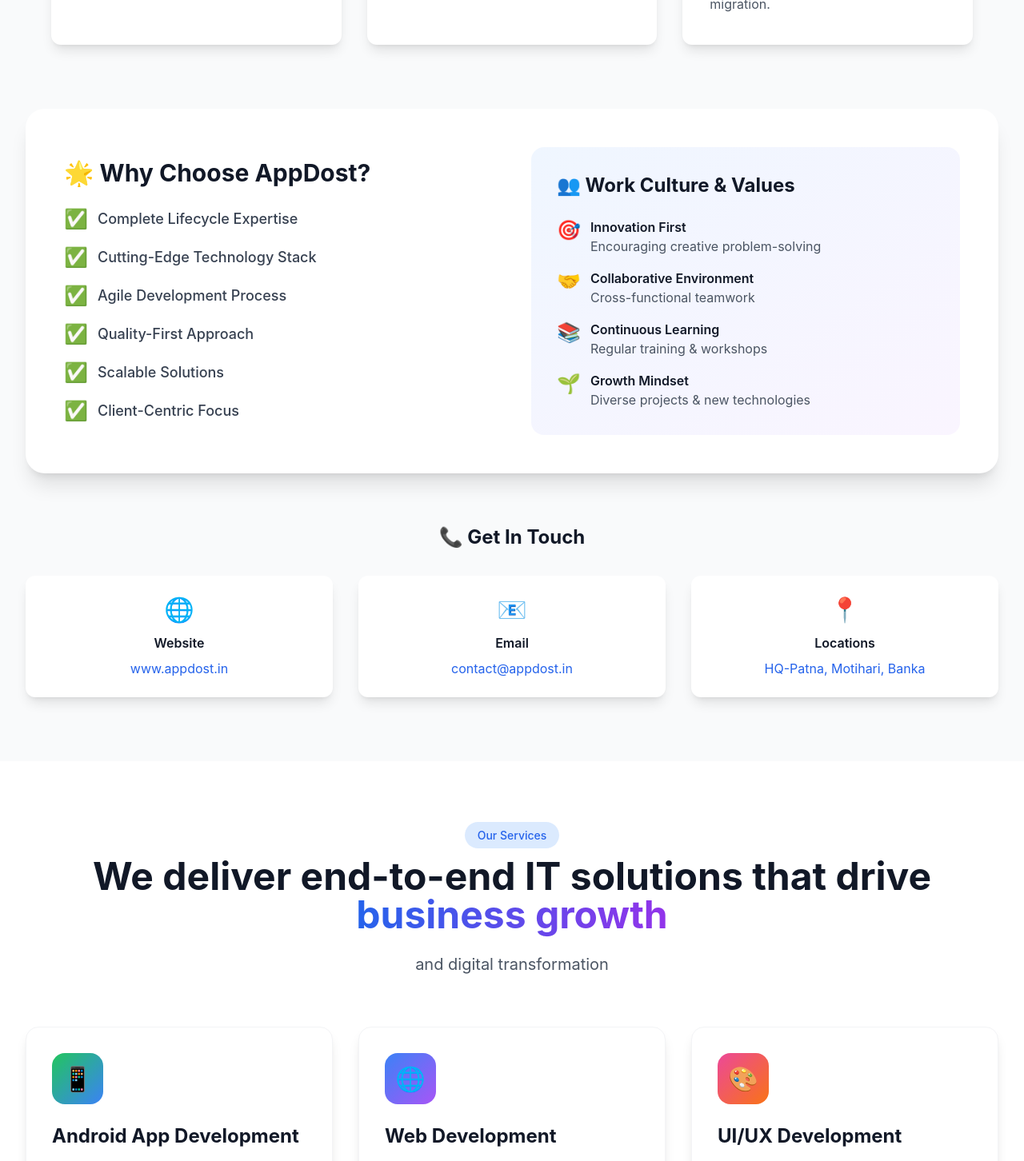
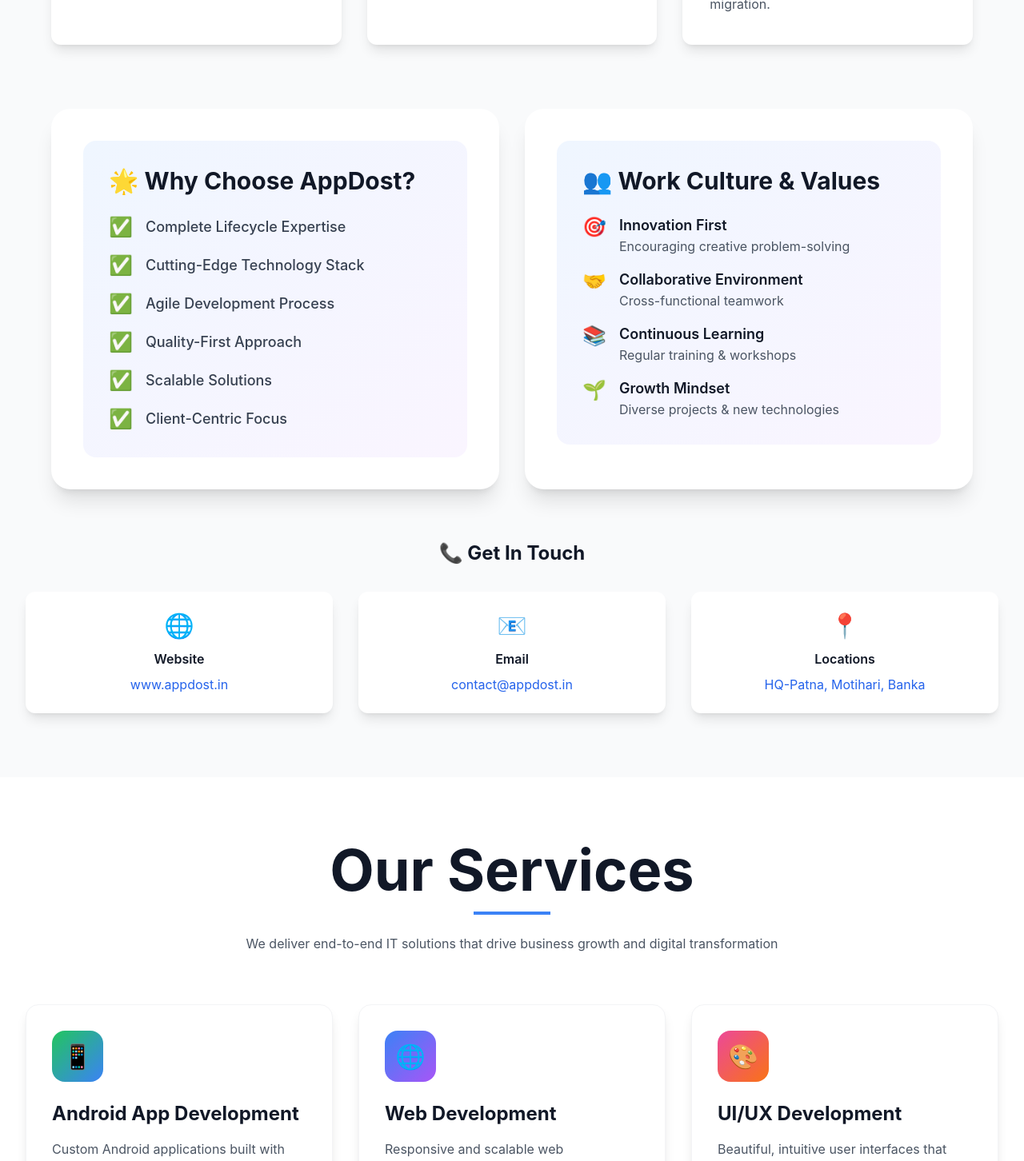
Before and after one commit to khushiraghuvanshi84-sudo/My_appdost, a React (Create React App) app: page / in a window 1280 px wide. Shown: the part 1720-3172 px from the top of the page at 80% size. Built offline with nearby package versions, Linux system fonts and the light colour scheme.

Commit message:
I have increased the size of all navbars sections.

```diff
--- a/src/components/About.tsx
+++ b/src/components/About.tsx
@@ -78,52 +78,58 @@
           </div>
         </div>
 
-        {/* Why Choose Us */}
-        <div className="bg-white rounded-3xl p-8 lg:p-12 shadow-xl">
-          <div className="grid lg:grid-cols-2 gap-12 items-center">
-            <div>
+        {/* Why Choose Us - Horizontal Layout */}
+        <div className="max-w-6xl mx-auto">
+          <div className="grid lg:grid-cols-2 gap-8">
+            {/* Why Choose AppDost? Card */}
+            <div className="bg-white rounded-3xl p-8 lg:p-10 shadow-xl">
+              <div className="bg-gradient-to-br from-blue-50 to-purple-50 rounded-2xl p-8">
                 <h3 className="text-3xl font-bold text-gray-900 mb-6">
                   🌟 Why Choose AppDost?
                 </h3>
                 <div className="space-y-4">
                   {values.map((value, index) => (
-                  <div key={index} className="flex items-center space-x-3">
+                    <div key={index} className="flex items-center space-x-4">
                       <span className="text-2xl">{value.icon}</span>
                       <span className="text-lg text-gray-700 font-medium">{value.text}</span>
                     </div>
                   ))}
                 </div>
               </div>
+            </div>
 
+            {/* Work Culture & Values Card */}
+            <div className="bg-white rounded-3xl p-8 lg:p-10 shadow-xl">
               <div className="bg-gradient-to-br from-blue-50 to-purple-50 rounded-2xl p-8">
-              <h4 className="text-2xl font-bold text-gray-900 mb-6">👥 Work Culture & Values</h4>
+                <h4 className="text-3xl font-bold text-gray-900 mb-6">👥 Work Culture & Values</h4>
                 <div className="space-y-4">
-                <div className="flex items-start space-x-3">
+                  <div className="flex items-start space-x-4">
                     <span className="text-2xl">🎯</span>
                     <div>
-                    <div className="font-semibold text-gray-900">Innovation First</div>
-                    <div className="text-gray-600">Encouraging creative problem-solving</div>
+                      <div className="font-semibold text-gray-900 text-lg">Innovation First</div>
+                      <div className="text-gray-600 text-base">Encouraging creative problem-solving</div>
                     </div>
                   </div>
-                <div className="flex items-start space-x-3">
+                  <div className="flex items-start space-x-4">
                     <span className="text-2xl">🤝</span>
                     <div>
-                    <div className="font-semibold text-gray-900">Collaborative Environment</div>
-                    <div className="text-gray-600">Cross-functional teamwork</div>
+                      <div className="font-semibold text-gray-900 text-lg">Collaborative Environment</div>
+                      <div className="text-gray-600 text-base">Cross-functional teamwork</div>
                     </div>
                   </div>
-                <div className="flex items-start space-x-3">
+                  <div className="flex items-start space-x-4">
                     <span className="text-2xl">📚</span>
                     <div>
-                    <div className="font-semibold text-gray-900">Continuous Learning</div>
-                    <div className="text-gray-600">Regular training & workshops</div>
+                      <div className="font-semibold text-gray-900 text-lg">Continuous Learning</div>
+                      <div className="text-gray-600 text-base">Regular training & workshops</div>
                     </div>
                   </div>
-                <div className="flex items-start space-x-3">
+                  <div className="flex items-start space-x-4">
                     <span className="text-2xl">🌱</span>
                     <div>
-                    <div className="font-semibold text-gray-900">Growth Mindset</div>
-                    <div className="text-gray-600">Diverse projects & new technologies</div>
+                      <div className="font-semibold text-gray-900 text-lg">Growth Mindset</div>
+                      <div className="text-gray-600 text-base">Diverse projects & new technologies</div>
+                    </div>
                   </div>
                 </div>
               </div>
--- a/src/components/Contact.tsx
+++ b/src/components/Contact.tsx
@@ -55,19 +55,12 @@
       <div className="container mx-auto px-4 lg:px-8">
         {/* Header */}
         <div className="text-center mb-16">
-          <div className="inline-block mb-4">
-            <span className="bg-blue-100 text-blue-600 px-4 py-2 rounded-full text-sm font-medium">
-              Contact Us
-            </span>
-          </div>
-          <h2 className="text-4xl lg:text-5xl font-bold text-gray-900 mb-6">
-            Ready to Start Your{' '}
-            <span className="bg-gradient-to-r from-blue-600 to-purple-600 bg-clip-text text-transparent">
-              Project?
-            </span>
+          <h2 className="text-6xl lg:text-7xl font-bold text-gray-900 mb-4">
+            Contact Us
           </h2>
-          <p className="text-xl text-gray-600 max-w-3xl mx-auto">
-            Let's discuss how we can help transform your ideas into reality with cutting-edge technology and expert development.
+          <div className="w-24 h-1 bg-blue-500 mx-auto mb-6"></div>
+          <p className="text-base text-gray-600 max-w-3xl mx-auto">
+            Ready to Start Your Project? Let's discuss how we can help transform your ideas into reality with cutting-edge technology and expert development.
           </p>
         </div>
 
--- a/src/components/Projects.tsx
+++ b/src/components/Projects.tsx
@@ -75,17 +75,13 @@
       <div className="container mx-auto px-4 lg:px-8">
         {/* Header */}
         <div className="text-center mb-16">
-          <div className="inline-block mb-4">
-            <span className="bg-blue-100 text-blue-600 px-4 py-2 rounded-full text-sm font-medium">
-              Our Featured Projects
-            </span>
-          </div>
-          <h2 className="text-4xl lg:text-5xl font-bold text-gray-900 mb-6">
-            Real solutions for real businesses - explore our{' '}
-            <span className="bg-gradient-to-r from-blue-600 to-purple-600 bg-clip-text text-transparent">
-              successful projects
-            </span>
+          <h2 className="text-6xl lg:text-7xl font-bold text-gray-900 mb-4">
+            Our Featured Projects
           </h2>
+          <div className="w-24 h-1 bg-blue-500 mx-auto mb-6"></div>
+          <p className="text-base text-gray-600 max-w-3xl mx-auto">
+            Real solutions for real businesses - explore our successful projects
+          </p>
         </div>
 
         {/* Featured Projects */}
--- a/src/components/Services.tsx
+++ b/src/components/Services.tsx
@@ -74,19 +74,12 @@
       <div className="container mx-auto px-4 lg:px-8">
         {/* Header */}
         <div className="text-center mb-16">
-          <div className="inline-block mb-4">
-            <span className="bg-blue-100 text-blue-600 px-4 py-2 rounded-full text-sm font-medium">
-              Our Services
-            </span>
-          </div>
-          <h2 className="text-4xl lg:text-5xl font-bold text-gray-900 mb-6">
-            We deliver end-to-end IT solutions that drive{' '}
-            <span className="bg-gradient-to-r from-blue-600 to-purple-600 bg-clip-text text-transparent">
-              business growth
-            </span>
+          <h2 className="text-6xl lg:text-7xl font-bold text-gray-900 mb-4">
+            Our Services
           </h2>
-          <p className="text-xl text-gray-600 max-w-3xl mx-auto">
-            and digital transformation
+          <div className="w-24 h-1 bg-blue-500 mx-auto mb-6"></div>
+          <p className="text-base text-gray-600 max-w-3xl mx-auto">
+            We deliver end-to-end IT solutions that drive business growth and digital transformation
           </p>
         </div>
 
```
Lines whose indentation alone changed are shown as unchanged.
